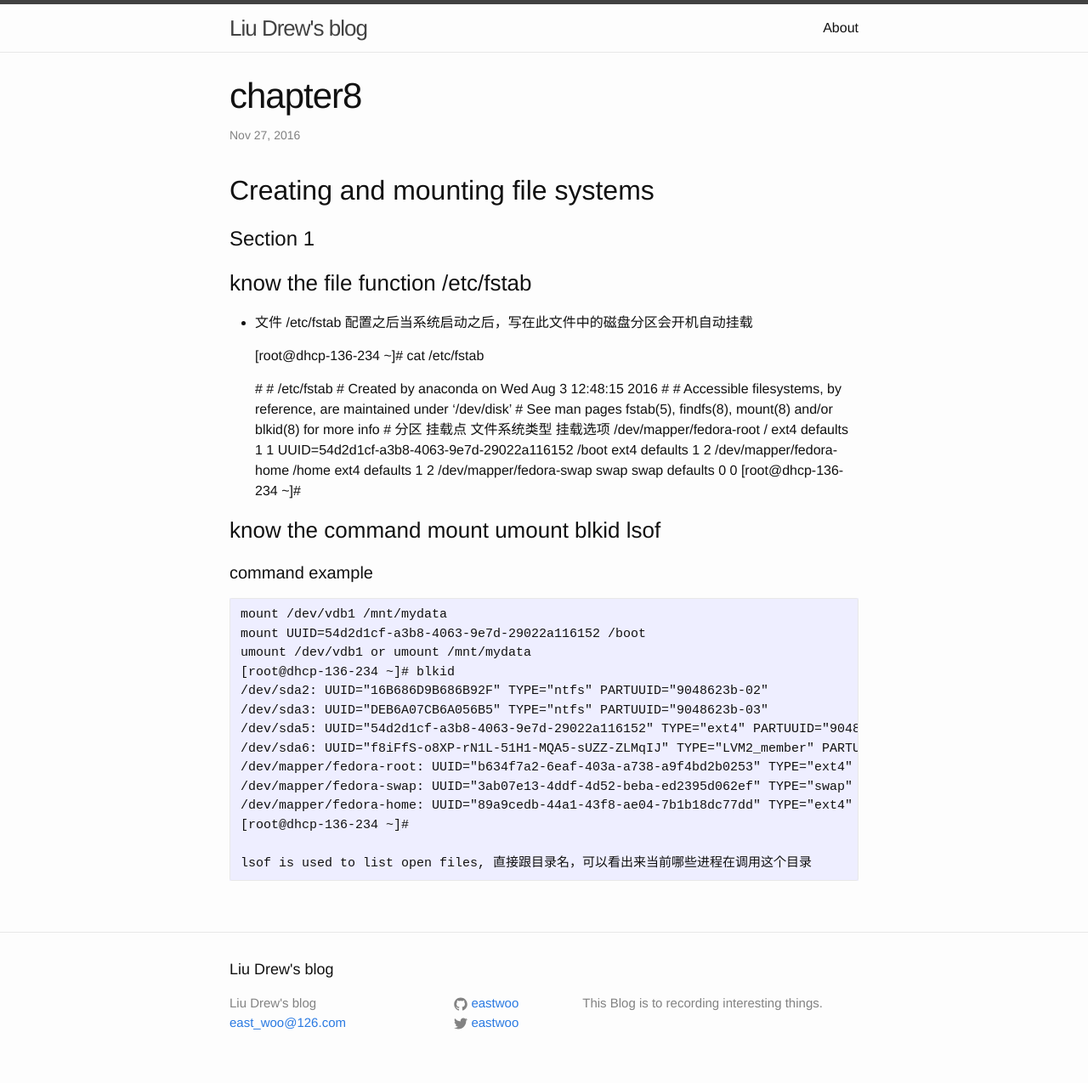
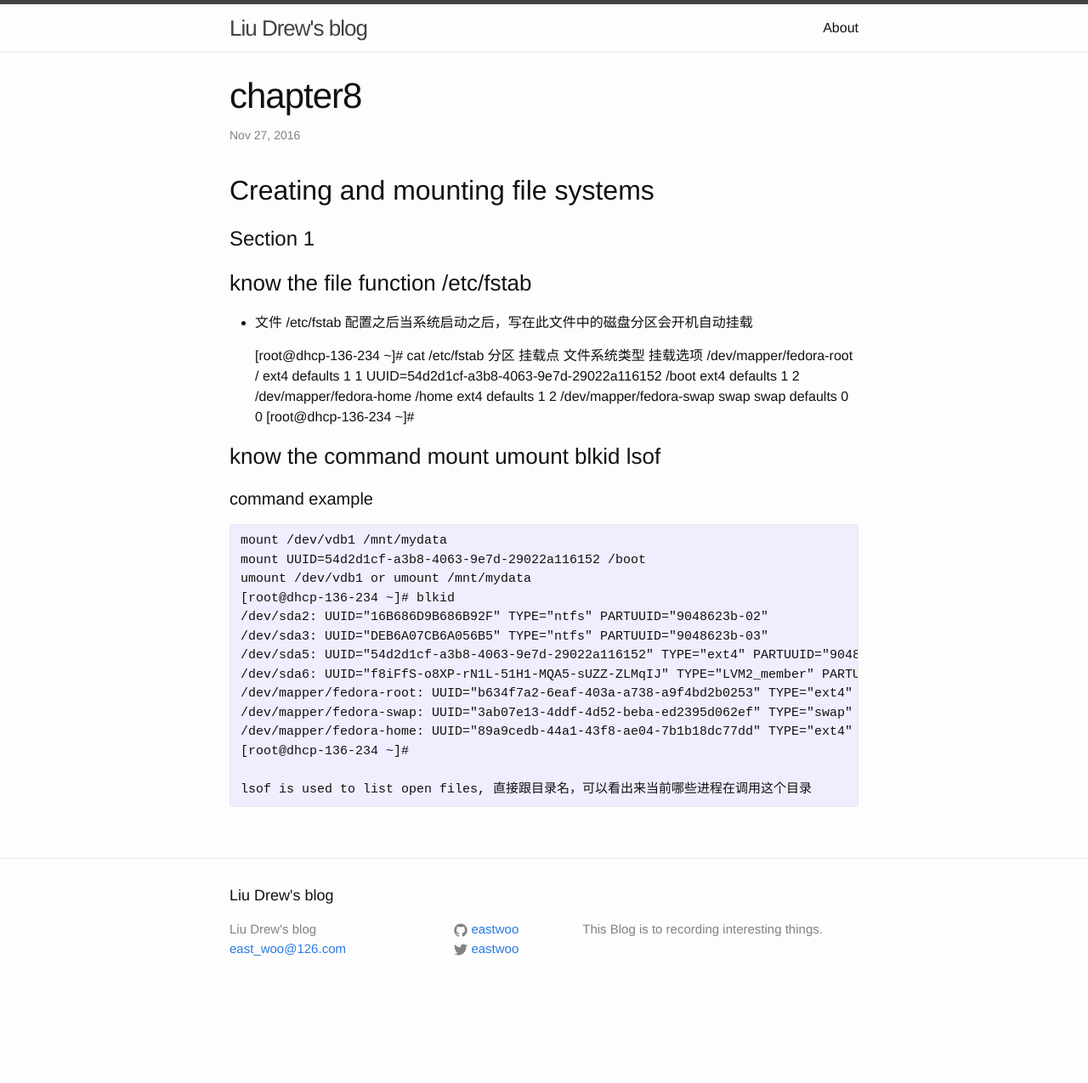
Before and after one commit to eastwoo/eastwoo.github.io, a Jekyll site: the page built from _posts/2016-11-28-chapter8.markdown, in a window 1280 px wide. Shown: the whole page at 85% size. Built offline with Jekyll 4.4.1, drawn with Linux system fonts in a browser that asks for light colours; after the commit the page ends 1188 px from its top, so only the background shows below that.

Commit message:
fixed the typo fomat for chapter8

```diff
--- a/_posts/2016-11-28-chapter8.markdown
+++ b/_posts/2016-11-28-chapter8.markdown
@@ -13,14 +13,7 @@ date:  2016-11-27 22:31:27
 * 文件 /etc/fstab 配置之后当系统启动之后，写在此文件中的磁盘分区会开机自动挂载
 
     [root@dhcp-136-234 ~]# cat /etc/fstab
-
-    #
-    # /etc/fstab
-    # Created by anaconda on Wed Aug  3 12:48:15 2016
-    #
-    # Accessible filesystems, by reference, are maintained under '/dev/disk'
-    # See man pages fstab(5), findfs(8), mount(8) and/or blkid(8) for more info
-    # 分区                   挂载点                 文件系统类型 挂载选项
+    分区                   挂载点                 文件系统类型 挂载选项
     /dev/mapper/fedora-root /                       ext4    defaults        1 1
     UUID=54d2d1cf-a3b8-4063-9e7d-29022a116152 /boot ext4    defaults        1 2
     /dev/mapper/fedora-home /home                   ext4    defaults        1 2
```
